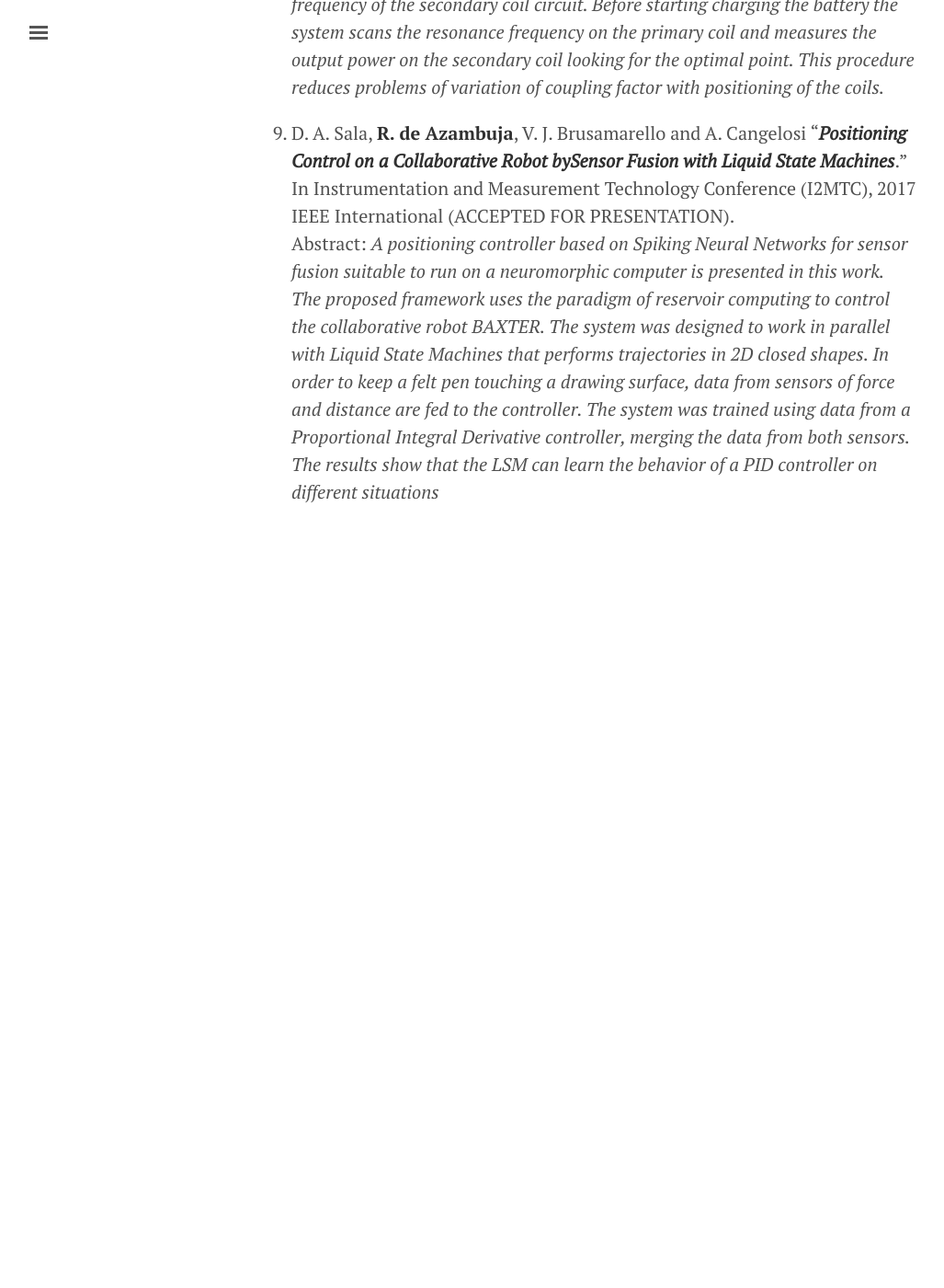
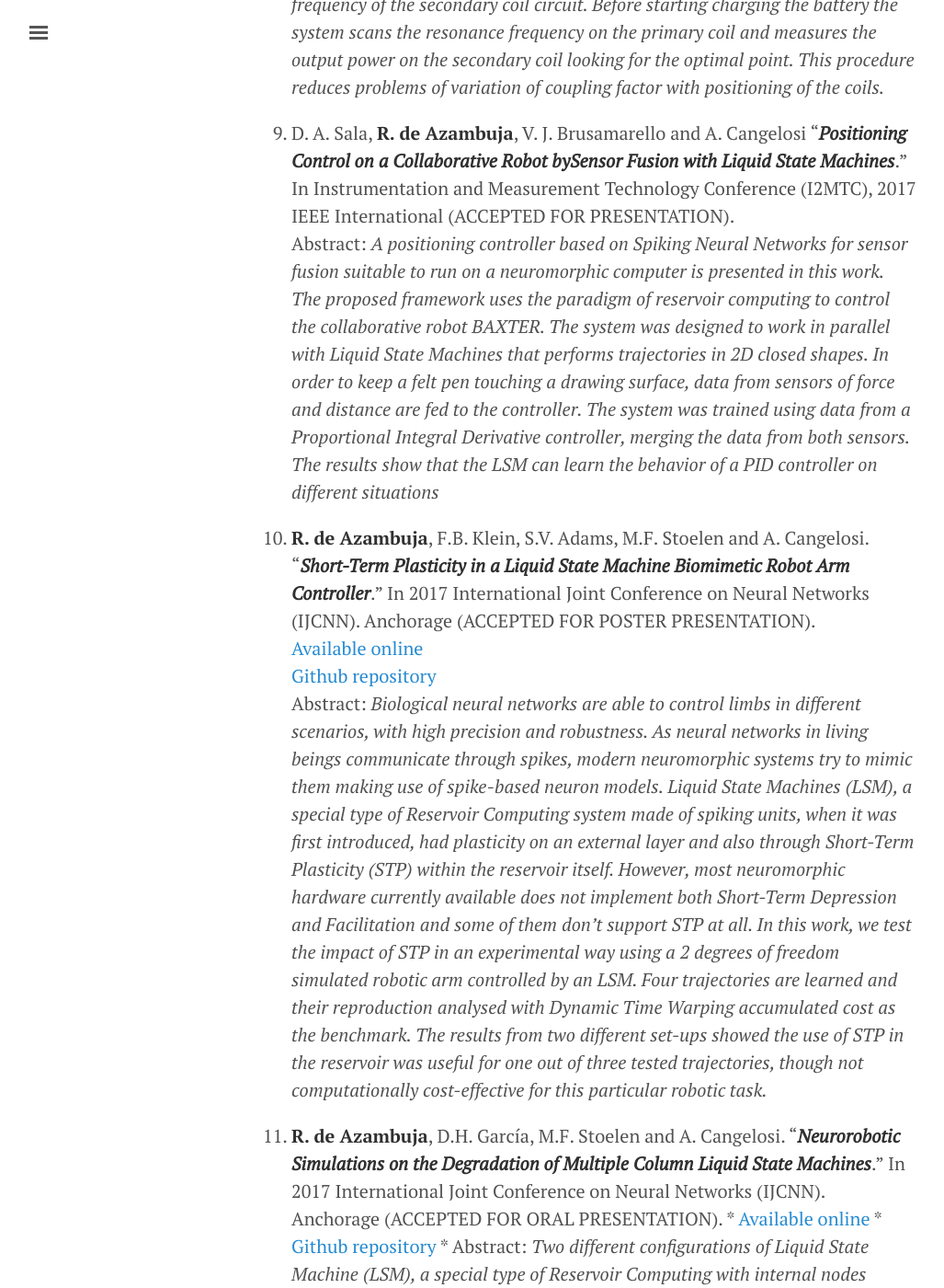
Before and after one commit to ricardodeazambuja/ricardodeazambuja.github.io, a Jekyll site: the page built from _pages/publications.md, in a window 1280 px wide and 1400 px high, scrolled down 5448 px. Shown: the whole window at 92% size, without its empty margins (3-1030 px from the left). Built offline with Jekyll 4.4.1, drawn with Linux system fonts in a browser that asks for light colours; before the commit the page ends 6078 px from its top, so only the background shows below that; some of the changed text lies outside the part shown.

Commit message:
Updated with accepted paper

```diff
--- a/_pages/publications.md
+++ b/_pages/publications.md
@@ -52,3 +52,13 @@ title: My Publications
   * Abstract: _This paper presents the analysis of two loosely coupled coils used to transfer energy to charge a battery. This battery is used to power an electronic device designed to monitor variables such as impact strength, range of temperature and humidity associated with the transport of fruits. The device is inside a sealed enclosure that cannot be opened for recharging the battery. The study shows the loosely coupled coils need to work with a resonance capacitor, at least on the secondary coil. However the resonance frequency also depends on the coupling factor k and the power delivered to the load. Therefore, this work proposes a monitoring system with closed loop for fine-tuning the resonance frequency of the secondary coil circuit. Before starting charging the battery the system scans the resonance frequency on the primary coil and measures the output power on the secondary coil looking for the optimal point. This procedure reduces problems of variation of coupling factor with positioning of the coils._
 9. D. A. Sala, **R. de Azambuja**, V. J. Brusamarello and A. Cangelosi “**_Positioning Control on a Collaborative Robot bySensor Fusion with Liquid State Machines_**.” In Instrumentation and Measurement Technology Conference (I2MTC), 2017 IEEE International (ACCEPTED FOR PRESENTATION).
   * Abstract: _A positioning controller based on Spiking Neural Networks for sensor fusion suitable to run on a neuromorphic computer is presented in this work. The proposed framework uses the paradigm of reservoir computing to control the collaborative robot BAXTER. The system was designed to work in parallel with Liquid State Machines that performs trajectories in 2D closed shapes. In order to keep a felt pen touching a drawing surface, data from sensors of force and distance are fed to the controller. The system was trained using data from a Proportional Integral Derivative controller, merging the data from both sensors. The results show that the LSM can learn the behavior of a PID controller on different situations_
+
+10. **R. de Azambuja**, F.B. Klein, S.V. Adams, M.F. Stoelen and A. Cangelosi. “**_Short-Term Plasticity in a Liquid State Machine Biomimetic Robot Arm Controller_**.” In 2017 International Joint Conference on Neural Networks (IJCNN). Anchorage (ACCEPTED FOR POSTER PRESENTATION).
+  * [Available online](https://github.com/ricardodeazambuja/IJCNN2017/raw/master/IJCNN2017_draft.pdf)
+  * [Github repository](https://github.com/ricardodeazambuja/IJCNN2017)
+  * Abstract: _Biological neural networks are able to control limbs in different scenarios, with high precision and robustness. As neural networks in living beings communicate through spikes, modern neuromorphic systems try to mimic them making use of spike-based neuron models. Liquid State Machines (LSM), a special type of Reservoir Computing system made of spiking units, when it was first introduced, had plasticity on an external layer and also through Short-Term Plasticity (STP) within the reservoir itself. However, most neuromorphic hardware currently available does not implement both Short-Term Depression and Facilitation and some of them don't support STP at all. In this work, we test the impact of STP in an experimental way using a 2 degrees of freedom simulated robotic arm controlled by an LSM. Four trajectories are learned and their reproduction analysed with Dynamic Time Warping accumulated cost as the benchmark. The results from two different set-ups showed the use of STP in the reservoir was useful for one out of three tested trajectories, though not computationally cost-effective for this particular robotic task._
+
+  11. **R. de Azambuja**, D.H. García, M.F. Stoelen and A. Cangelosi. “**_Neurorobotic Simulations on the Degradation of Multiple Column Liquid State Machines_**.” In 2017 International Joint Conference on Neural Networks (IJCNN). Anchorage (ACCEPTED FOR ORAL PRESENTATION).
+    * [Available online](https://github.com/ricardodeazambuja/IJCNN2017-2/raw/master/IJCNN2017-2_draft.pdf)
+    * [Github repository](https://github.com/ricardodeazambuja/IJCNN2017-2)
+    * Abstract: _Two different configurations of Liquid State Machine (LSM), a special type of Reservoir Computing with internal nodes modelled as spiking neurons, implementing multiple columns (Modular and Monolithic approaches) are tested against the decimation of neurons, connections and entire columns in order to verify which one can better withstand the damage. Based on the neurorobotics outlook, this work is part of a bigger project that aims to apply artificial neural networks to the control of humanoid robots. Therefore, as a benchmark, we made use of a robotic task where an LSM is trained to generate the joint angles needed to command a simulated version of the collaborative robot BAXTER to draw a square on top of a table. The final drawn shape is analysed through Dynamical Time Warping to generate a cost value based on how close the produced drawing is to the original shape. Our results show both approaches, Modular and Monolithic, had a similar behaviour, however the Modular was better at withstanding the decimation of neurons when it was concentrated in a single column._
```
